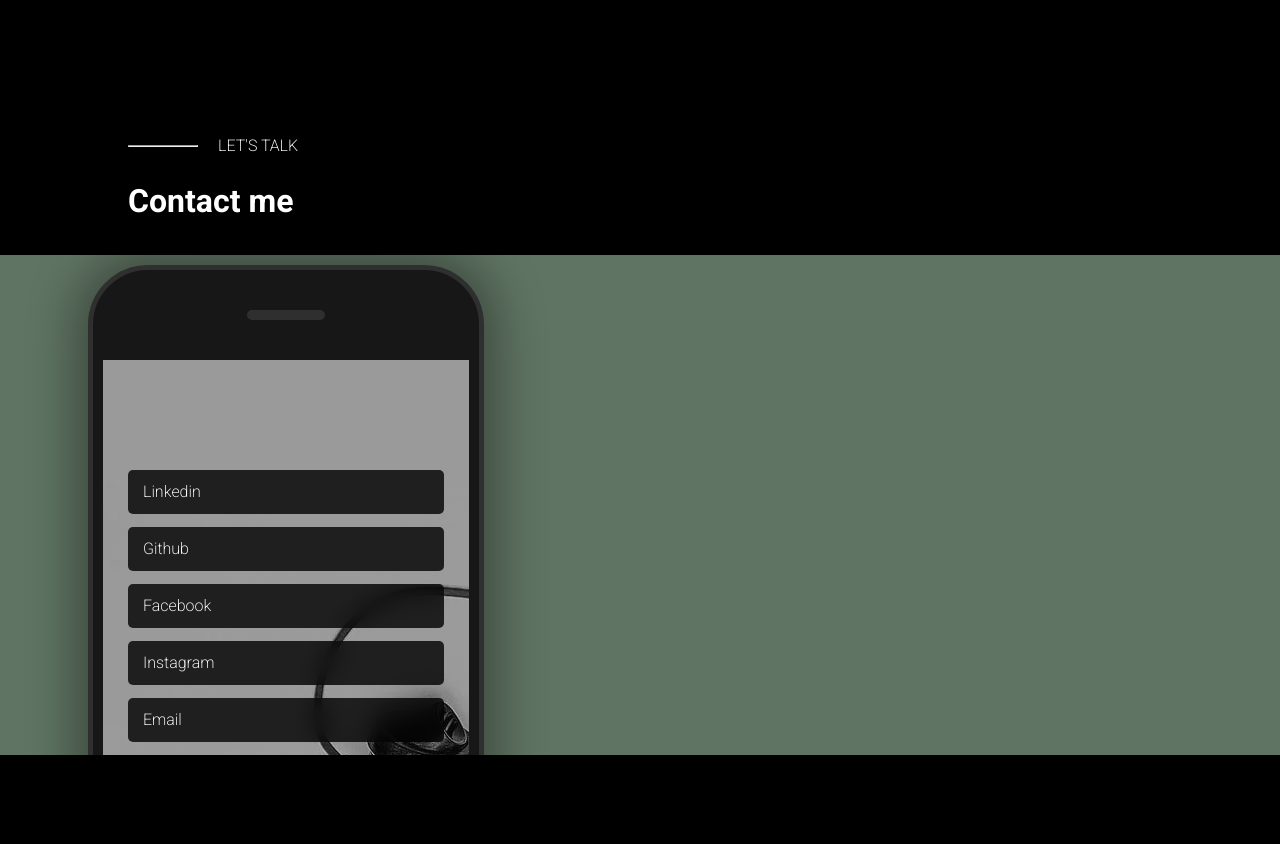
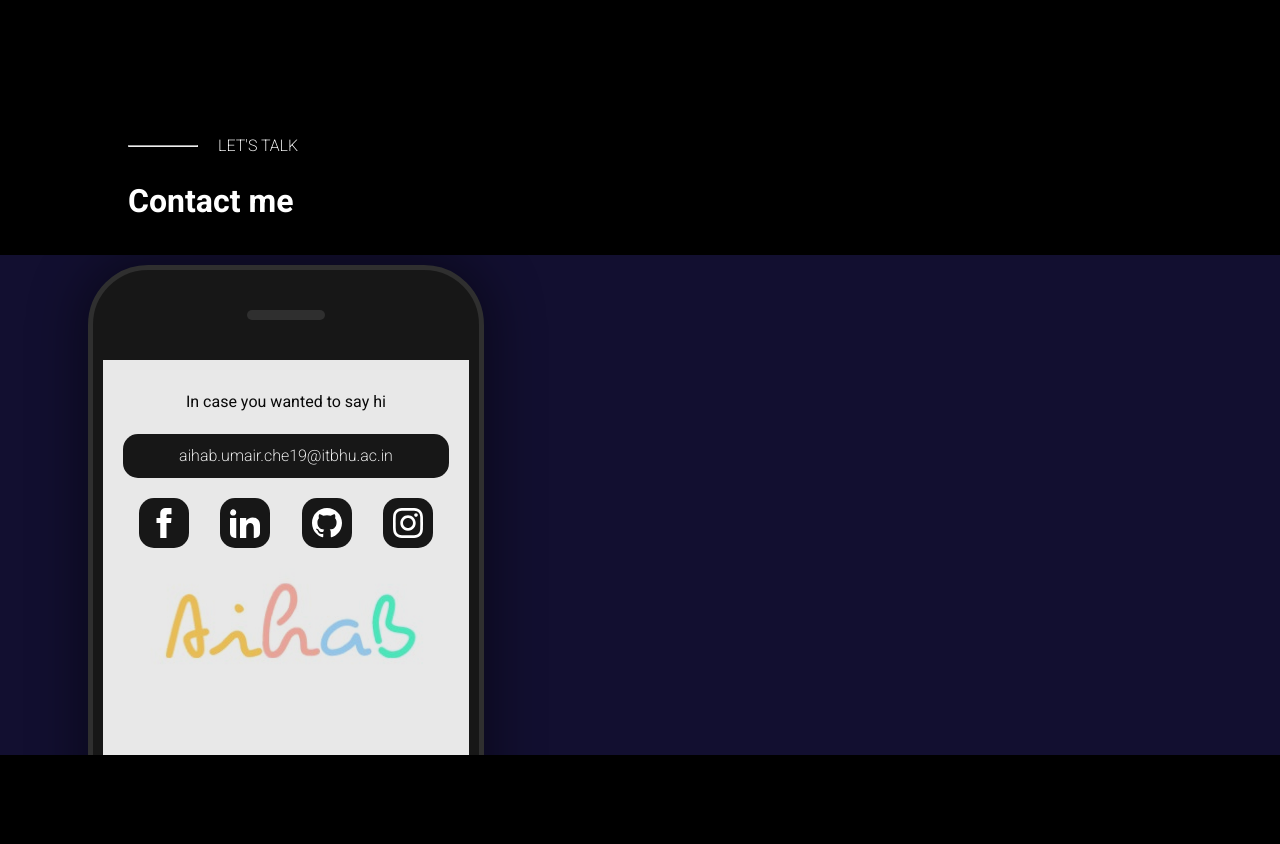
Before and after one commit to Aihab1/Portfolio-v2, a Gatsby site: page / in a window 1280 px wide. Shown: the part 3283-4127 px from the top of the page. Built offline with nearby package versions, Linux system fonts and the light colour scheme; Gatsby itself is replaced by a stand-in of ours.

Commit message:
Added contact page

```diff
--- a/src/components/landing/Contact/contact.js
+++ b/src/components/landing/Contact/contact.js
@@ -1,5 +1,5 @@
 import React from 'react'
-import backgroundImage from '../../../assets/images/contactbackground.jpg'
+import backgroundImage from '../../../assets/images/portfolio-v2.jpg'
 import * as classes from './contact.module.css'
 
 const contact = () => {
@@ -14,17 +14,42 @@
                     <main>
                         <div className={classes.device}>
                             <section>
-                                <img src={backgroundImage} alt="contact background"></img>
+                                <img className={classes.backgroundImage} src={backgroundImage} alt="contact background"></img>
+                                <p style={{marginTop: '30px', color: '#090909', fontWeight: '400'}}>In case you wanted to say hi</p>
+                                <div className={classes.contactInner}>
+                                    <p>
+                                        {/* <img src={gmailLogo} alt="google logo"></img> */}
+                                        aihab.umair.che19@itbhu.ac.in
+                                    </p>
+                                    <div className={classes.logoContainer}>
+                                        {/* <img src={linkedinLogo} alt="linkedin logo"></img>
+                                        <img src={githubLogo} alt="github logo"></img>
+                                        <img src={fbLogo} alt="facebook logo"></img>
+                                        <img src={instaLogo} alt="instagram logo"></img> */}
+                                        <svg xmlns="http://www.w3.org/2000/svg" viewBox="0 0 24 24">
+                                            <path
+                                                d="M9 8h-3v4h3v12h5v-12h3.642l.358-4h-4v-1.667c0-.955.192-1.333 1.115-1.333h2.885v-5h-3.808c-3.596 0-5.192 1.583-5.192 4.615v3.385z" />
+                                        </svg>
+
+                                        <svg xmlns="http://www.w3.org/2000/svg" viewBox="0 0 24 24">
+                                            <path
+                                                d="M4.98 3.5c0 1.381-1.11 2.5-2.48 2.5s-2.48-1.119-2.48-2.5c0-1.38 1.11-2.5 2.48-2.5s2.48 1.12 2.48 2.5zm.02 4.5h-5v16h5v-16zm7.982 0h-4.968v16h4.969v-8.399c0-4.67 6.029-5.052 6.029 0v8.399h4.988v-10.131c0-7.88-8.922-7.593-11.018-3.714v-2.155z" />
+                                        </svg>
+
+                                        <svg xmlns="http://www.w3.org/2000/svg" viewBox="0 0 24 24">
+                                            <path
+                                                d="M12 0c-6.626 0-12 5.373-12 12 0 5.302 3.438 9.8 8.207 11.387.599.111.793-.261.793-.577v-2.234c-3.338.726-4.033-1.416-4.033-1.416-.546-1.387-1.333-1.756-1.333-1.756-1.089-.745.083-.729.083-.729 1.205.084 1.839 1.237 1.839 1.237 1.07 1.834 2.807 1.304 3.492.997.107-.775.418-1.305.762-1.604-2.665-.305-5.467-1.334-5.467-5.931 0-1.311.469-2.381 1.236-3.221-.124-.303-.535-1.524.117-3.176 0 0 1.008-.322 3.301 1.23.957-.266 1.983-.399 3.003-.404 1.02.005 2.047.138 3.006.404 2.291-1.552 3.297-1.23 3.297-1.23.653 1.653.242 2.874.118 3.176.77.84 1.235 1.911 1.235 3.221 0 4.609-2.807 5.624-5.479 5.921.43.372.823 1.102.823 2.222v3.293c0 .319.192.694.801.576 4.765-1.589 8.199-6.086 8.199-11.386 0-6.627-5.373-12-12-12z" />
+                                        </svg>
+
+                                        <svg xmlns="http://www.w3.org/2000/svg" viewBox="0 0 24 24">
+                                            <path
+                                                d="M12 2.163c3.204 0 3.584.012 4.85.07 3.252.148 4.771 1.691 4.919 4.919.058 1.265.069 1.645.069 4.849 0 3.205-.012 3.584-.069 4.849-.149 3.225-1.664 4.771-4.919 4.919-1.266.058-1.644.07-4.85.07-3.204 0-3.584-.012-4.849-.07-3.26-.149-4.771-1.699-4.919-4.92-.058-1.265-.07-1.644-.07-4.849 0-3.204.013-3.583.07-4.849.149-3.227 1.664-4.771 4.919-4.919 1.266-.057 1.645-.069 4.849-.069zm0-2.163c-3.259 0-3.667.014-4.947.072-4.358.2-6.78 2.618-6.98 6.98-.059 1.281-.073 1.689-.073 4.948 0 3.259.014 3.668.072 4.948.2 4.358 2.618 6.78 6.98 6.98 1.281.058 1.689.072 4.948.072 3.259 0 3.668-.014 4.948-.072 4.354-.2 6.782-2.618 6.979-6.98.059-1.28.073-1.689.073-4.948 0-3.259-.014-3.667-.072-4.947-.196-4.354-2.617-6.78-6.979-6.98-1.281-.059-1.69-.073-4.949-.073zm0 5.838c-3.403 0-6.162 2.759-6.162 6.162s2.759 6.163 6.162 6.163 6.162-2.759 6.162-6.163c0-3.403-2.759-6.162-6.162-6.162zm0 10.162c-2.209 0-4-1.79-4-4 0-2.209 1.791-4 4-4s4 1.791 4 4c0 2.21-1.791 4-4 4zm6.406-11.845c-.796 0-1.441.645-1.441 1.44s.645 1.44 1.441 1.44c.795 0 1.439-.645 1.439-1.44s-.644-1.44-1.439-1.44z" />
+                                        </svg>
+                                    </div>
+                                </div>
                             </section>
                         </div>
                     </main>
-                </div>
-                <div className={classes.contactInner}>
-                    <p>Linkedin</p>
-                    <p>Github</p>
-                    <p>Facebook</p>
-                    <p>Instagram</p>
-                    <p>Email</p>
                 </div>
             </div>
         </div>
--- a/src/components/landing/Contact/contact.module.css
+++ b/src/components/landing/Contact/contact.module.css
@@ -49,7 +49,7 @@
   top: 50%;
   left: 0;
   transform: translateY(-50%);
-  background-color: #5F7462;
+  background-color: #120F30;
   padding: 10px 0;
 }
 
@@ -96,14 +96,22 @@
   width: 100%;
   overflow: hidden;
   position: relative;
+  display: flex;
+  flex-direction: column;
+  align-items: center;
+  padding: 0 20px;
 }
 
-.contactBackground img {
+.contactBackground .backgroundImage {
   min-width: 100%;
   min-height: 400px;
-  opacity: 0.7;
-  filter: grayscale(1);
+  opacity: 0.9;
+  filter: invert(1);
   pointer-events: all;
+  z-index: -1;
+  position: absolute;
+  top: 0;
+  left: 0;
 }
 
 /* .contactBackground img:hover {
@@ -111,21 +119,57 @@
 } */
 
 .contactInner {
-  width: 80%;
-  background: pink;
+  width: 100%;
+  /* background: pink; */
 }
 
 .contactInner p {
   padding: 10px 15px;
-  border-radius: 5px;
-  background: rgba(0,0,0,0.8);
-  backdrop-filter: blur(10px);
-  width: 316px;
-  margin: 13px 0;
+  border-radius: 15px;
+  background: rgba(0,0,0,0.9);
+  width: 100%;
+  margin: 20px 0 10px 0;
   z-index: 200;
+  display: flex;
+  align-items: center;
+  justify-content: center;
+  text-align: center;
   /* border: 2px solid rgb(36, 35, 35); */
 }
 
-/* .contactInner p:hover {
-  backdrop-filter: blur(0);
+.contactInner p:hover {
+  background: rgba(0,0,0,0.8);
+  border-radius: 25px;
+}
+
+/* .contactInner p img {
+  width: 20px;
+  height: 20px;
+  margin-right: 20px;
 } */
+
+/* .contactInner img {
+  width: 45px;
+  height: 45px;
+} */
+
+.logoContainer{
+  width: 100%;
+  display: flex;
+  justify-content: space-around;
+  margin: 20px 0;
+}
+
+.logoContainer svg {
+  width: 50px;
+  height: 50px;
+  fill: white;
+  padding: 10px;
+  border-radius: 15px;
+  background: rgba(0,0,0,0.9);
+}
+
+.logoContainer svg:hover {
+  border-radius: 25px;
+  background: rgba(0,0,0,0.8);
+}
```
Also changed, not shown: src/assets/logos/facebook.svg (added), src/assets/logos/github.svg (added), src/assets/logos/gmail.svg (added), src/assets/logos/google.svg (added), src/assets/logos/instagram.svg (added), src/assets/logos/linkedin.svg (added).
